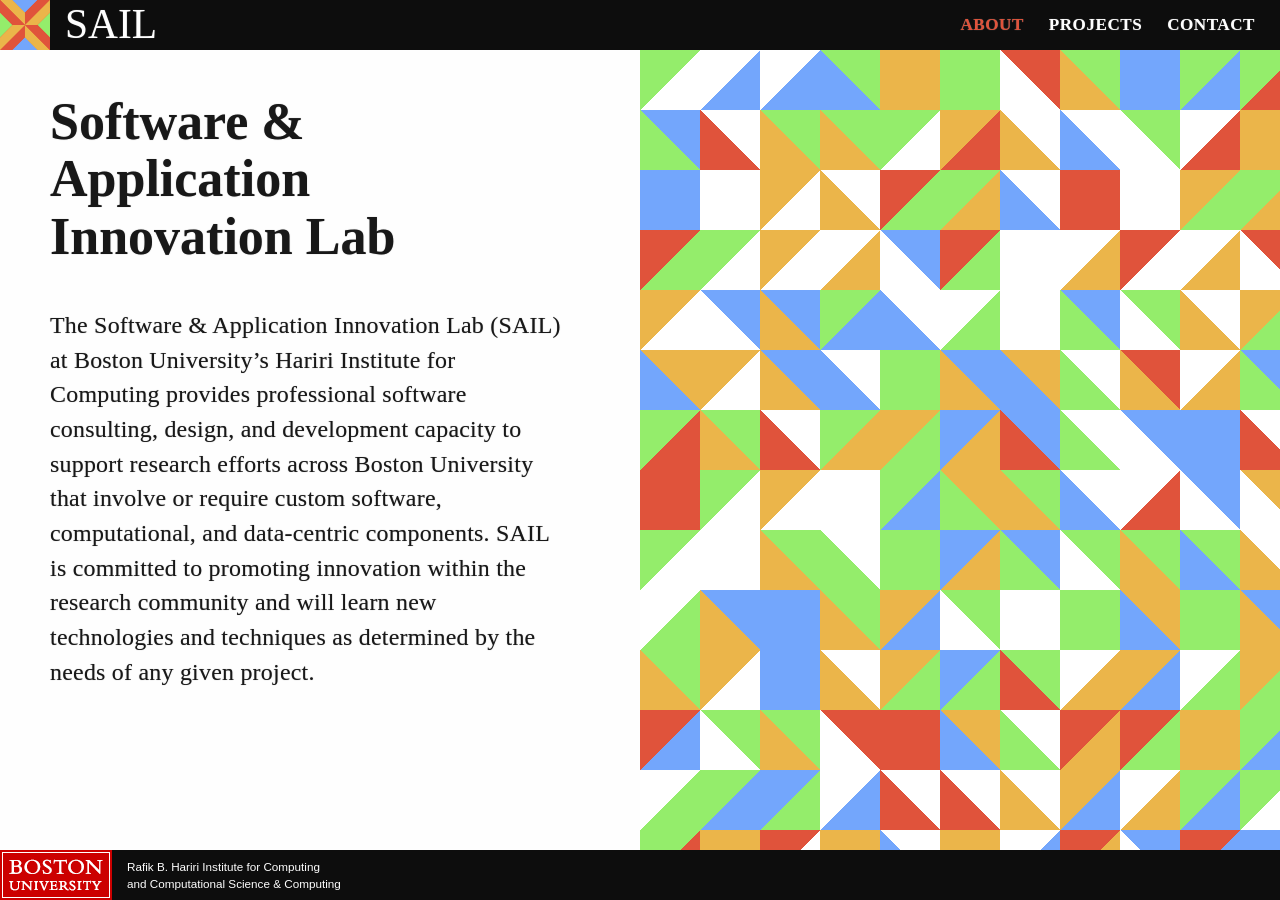
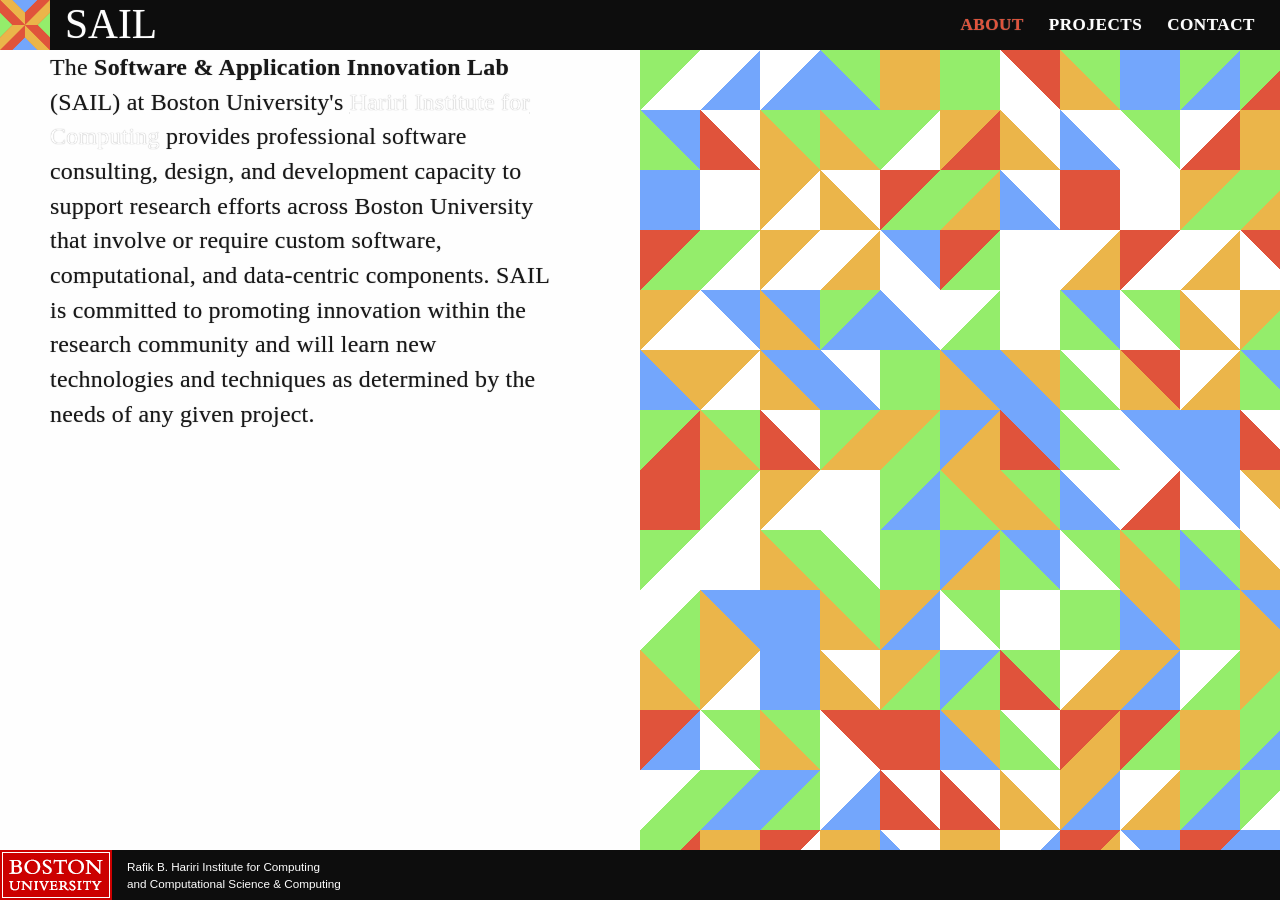
Before and after one commit to hicsail/hicsail.github.io, a Jekyll site: the page built from index.html, in a window 1280 px wide. Built offline with Jekyll 4.4.1, drawn with Linux system fonts in a browser that asks for light colours; some web fonts are replaced; Markdown is read by kramdown in place of the engine named in the settings; the list of posts is cut into pages by our own code.

Commit message:
Remove page title texts for now.
These seem to have issues when scaling, and are arguably redundant.

```diff
--- a/index.html
+++ b/index.html
@@ -7,8 +7,8 @@
 		<section class="content" >
 			<div class="sleft">
 				<div class="leftcontent">
-					<h2>Software & Application Innovation Lab</h2>
-					<p>The Software & Application Innovation Lab (SAIL) at Boston University’s Hariri Institute for Computing provides professional software consulting, design, and development capacity to support research efforts across Boston University that involve or require custom software, computational, and data-centric components. SAIL is committed to promoting innovation within the research community and will learn new technologies and techniques as determined by the needs of any given project.</p>
+					<!-- <h2>Software & Application Innovation Lab</h2> -->
+					<p>The <b>Software & Application Innovation Lab</b> (SAIL) at Boston University's <a href="http://www.bu.edu/hic/">Hariri Institute for Computing</a> provides professional software consulting, design, and development capacity to support research efforts across Boston University that involve or require custom software, computational, and data-centric components. SAIL is committed to promoting innovation within the research community and will learn new technologies and techniques as determined by the needs of any given project.</p>
 				</div>
 			</div>
 			<div class="sright">
@@ -45,7 +45,7 @@
 
 		<div class="sleft entries">
 			<div class="leftcontent">
-				<h2 id="entrytitle">Projects</h2>
+				<!-- <h2 id="entrytitle">Projects</h2> -->
 				<p id="entrytext"></p>
 				<a id="entrylink" href=""></a>
 			</div>
@@ -81,9 +81,10 @@
 	<div id="section2" class="section" data-anchor="contact">
 		<div class="sleft">
 			<div class="leftcontent">
-				<h2 id='contacttitle'>Contact Us</h2>
+				<!-- <h2 id='contacttitle'>Contact Us</h2> -->
 				<p id='contacttext'>If you think SAIL may be able to help you achieve your research objectives or would like to discuss what resources are available, please fill out a <a class='conlink' href='http://www.bu.edu/hic/forms/sail-request-form/'>request form</a> or contact Andrei Lapets (<a class='conlink' href="mailto:lapets@bu.edu?subject=Question%20about%20SAIL">lapets@bu.edu</a>), Director of Research Development, directly. If you are seeking other forms of support for your research (including seed funding), you may also want to review the <a class='conlink' href='http://www.bu.edu/hic/programs/hariri-research-awards/'>Hariri Research Award program</a>.
-				<br><br>SAIL is seeking professional software engineers and student software engineer interns. Please contact Andrei Lapets (<a class='conlink' href="mailto:lapets@bu.edu?subject=SAIL%20Application">lapets@bu.edu</a>) or Frederick Jansen (<a class='conlink' href="mailto:fjansen@bu.edu?subject=SAIL%20Application">fjansen@bu.edu</a>) if you are interested applying for a position.</p>
+				<br><br>
+                SAIL is seeking professional software engineers and student software engineer interns. Please contact Andrei Lapets (<a class='conlink' href="mailto:lapets@bu.edu?subject=SAIL%20Application">lapets@bu.edu</a>) or Frederick Jansen (<a class='conlink' href="mailto:fjansen@bu.edu?subject=SAIL%20Application">fjansen@bu.edu</a>) if you are interested applying for a position.</p>
 			</div>
 		</div>
 		<div class="sright projectthumbs">
```
